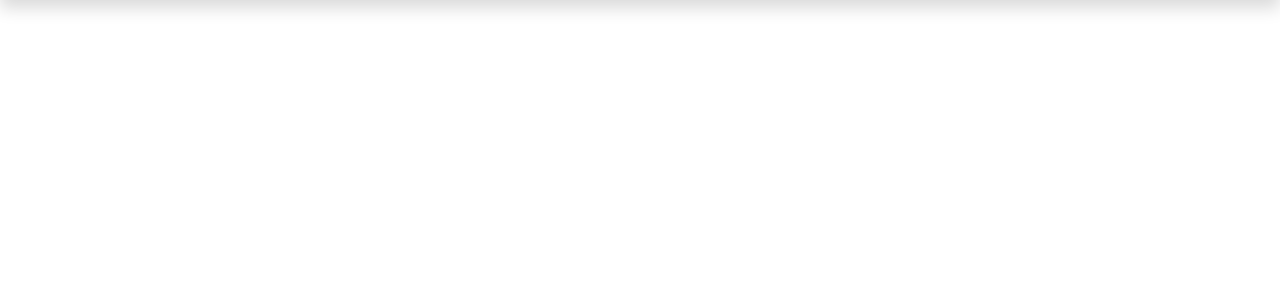
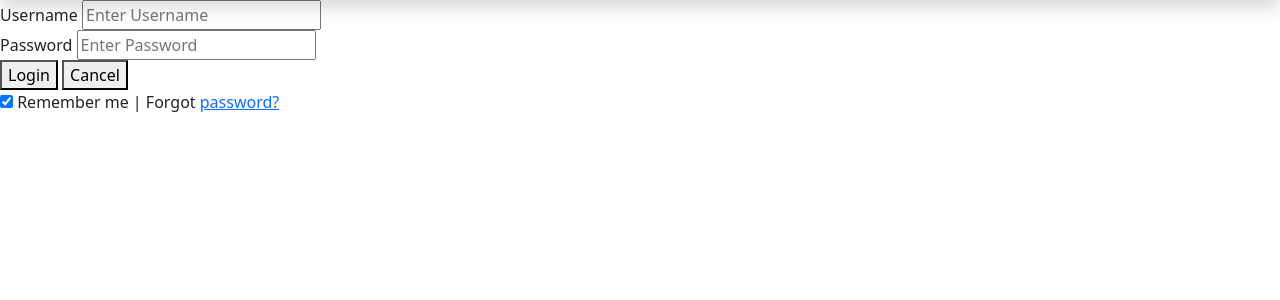
Before and after one commit to jashmerchant/PDS_project, a Flask app: page /login in a window 1280 px wide. Shown: the part 72-372 px from the top of the page. Run offline with Flask 2, Linux system fonts and the light colour scheme.

Commit message:
login form

```diff
--- a/PDS_project/templates/login.html
+++ b/PDS_project/templates/login.html
@@ -48,6 +48,28 @@
         </div>
     </nav>
 
+    <form action="action_page.php" method="post">
+
+        <div>
+            <label>Username</label>
+            <input type="text" placeholder="Enter Username" name="uname" required>
+        </div>
+        <div>
+            <label>Password</label>
+            <input type="password" placeholder="Enter Password" name="psw" required>
+        </div>
+        <div>
+            <button type="submit">Login</button>
+            <button type="button" class="cancelbtn">Cancel</button>
+        </div>
+
+        <div>
+            <label>
+                <input type="checkbox" checked="checked" name="remember"> Remember me |
+            </label>
+            <span class="psw">Forgot <a href="#">password?</a></span>
+        </div>
+    </form>
     <!-- Bootstrap scripts -->
     <script src="https://cdn.jsdelivr.net/npm/bootstrap@5.2.0/dist/js/bootstrap.bundle.min.js"
         integrity="sha384-A3rJD856KowSb7dwlZdYEkO39Gagi7vIsF0jrRAoQmDKKtQBHUuLZ9AsSv4jD4Xa"
@@ -56,6 +78,8 @@
         integrity="sha384-Xe+8cL9oJa6tN/veChSP7q+mnSPaj5Bcu9mPX5F5xIGE0DVittaqT5lorf0EI7Vk"
         crossorigin="anonymous"></script>
 
+
+
 </body>
 
 </html>
```
